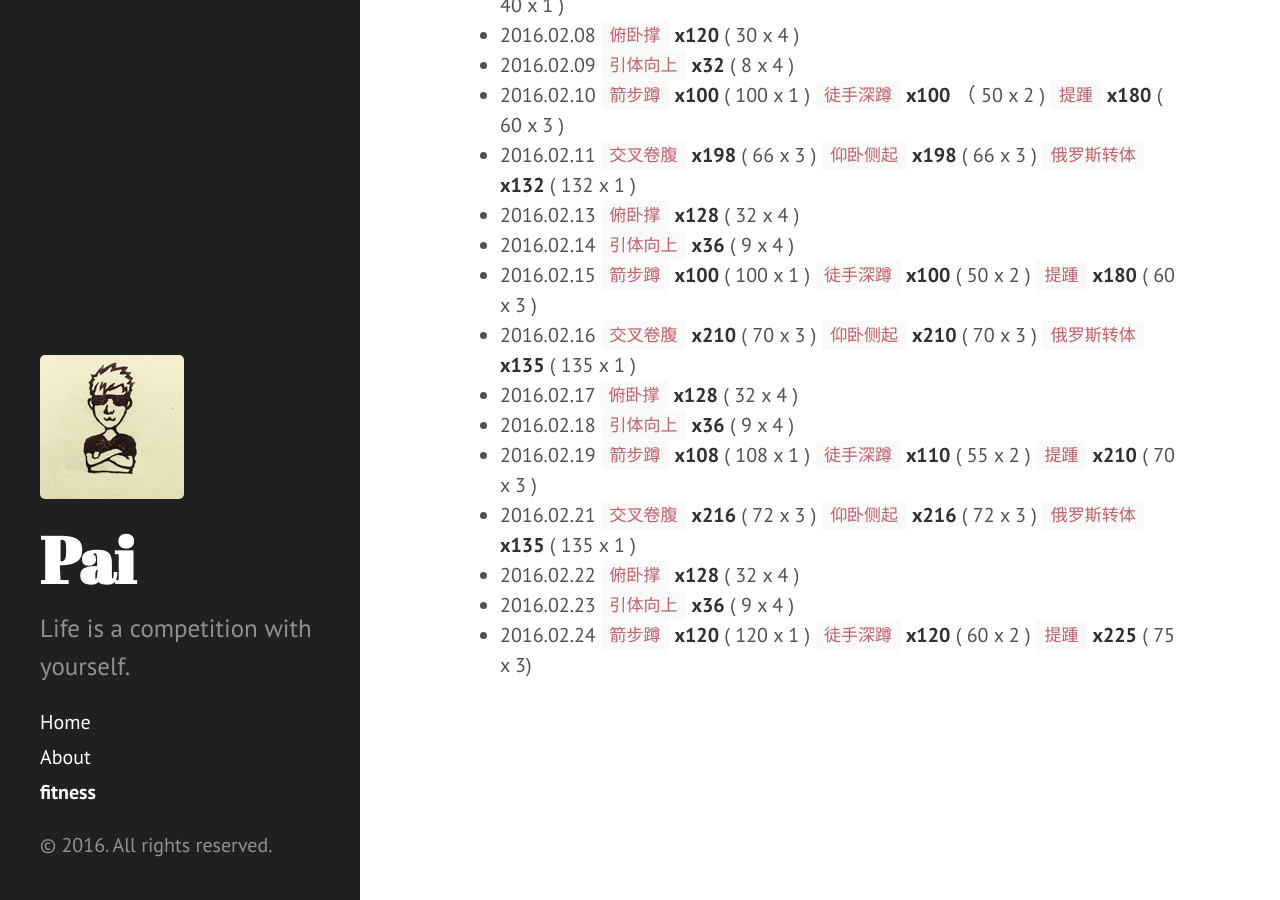
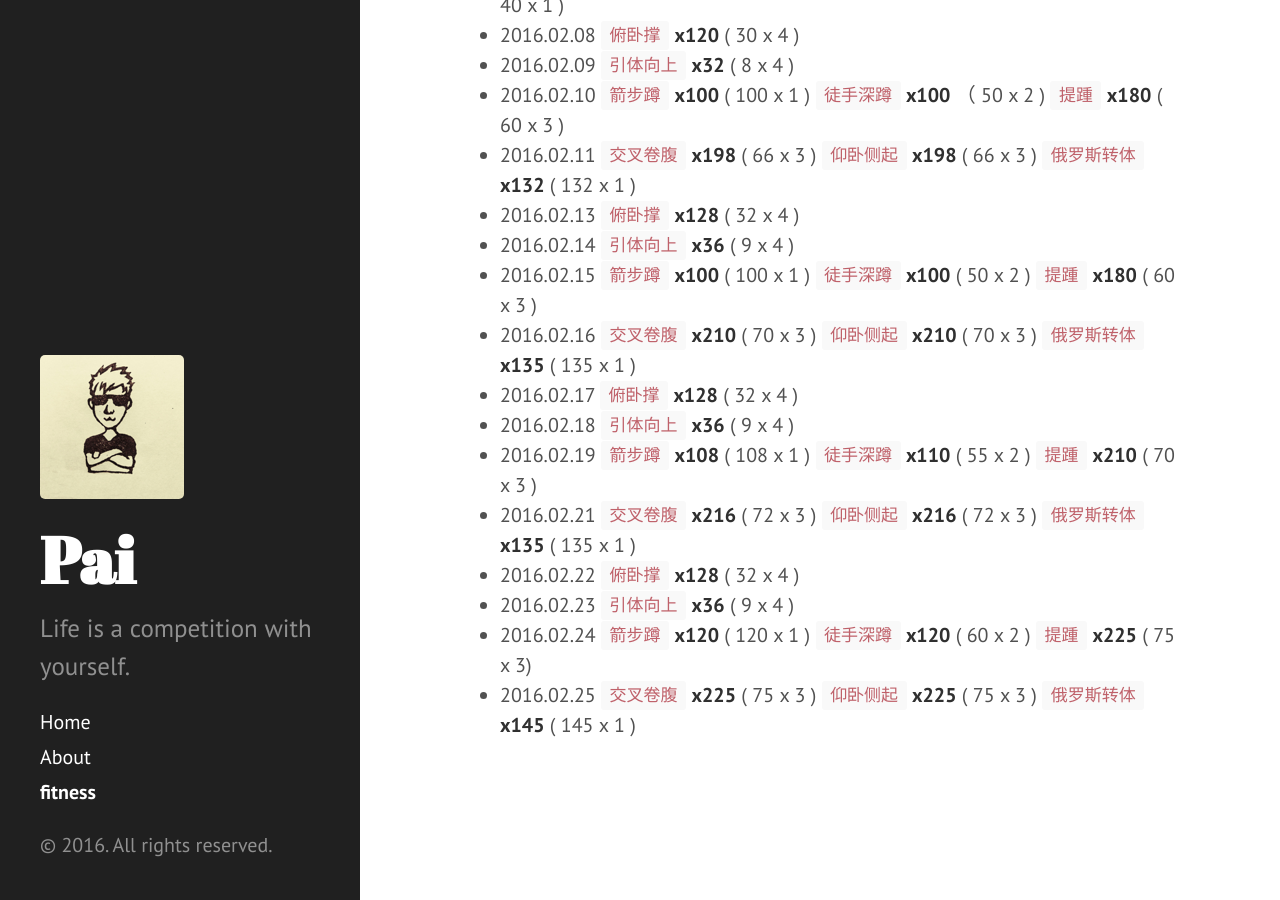
Before and after one commit to dragon8897/dragon8897.github.io, a Jekyll site: the page built from fitness.md, in a window 1280 px wide and 900 px high, scrolled down 1720 px. Built offline with Jekyll 4.4.1, drawn with Linux system fonts in a browser that asks for light colours; Markdown is read by kramdown in place of the engine named in the settings.

Commit message:
add fitness record.

```diff
--- a/fitness.md
+++ b/fitness.md
@@ -63,3 +63,4 @@ title: fitness
 - 2016.02.22 `俯卧撑` **x128** ( 32 x 4 )
 - 2016.02.23 `引体向上` **x36** ( 9 x 4 )
 - 2016.02.24 `箭步蹲` **x120** ( 120 x 1 ) `徒手深蹲` **x120** ( 60 x 2 ) `提踵` **x225** ( 75 x 3)
+- 2016.02.25 `交叉卷腹` **x225** ( 75 x 3 ) `仰卧侧起` **x225** ( 75 x 3 ) `俄罗斯转体` **x145** ( 145 x 1 )
```
